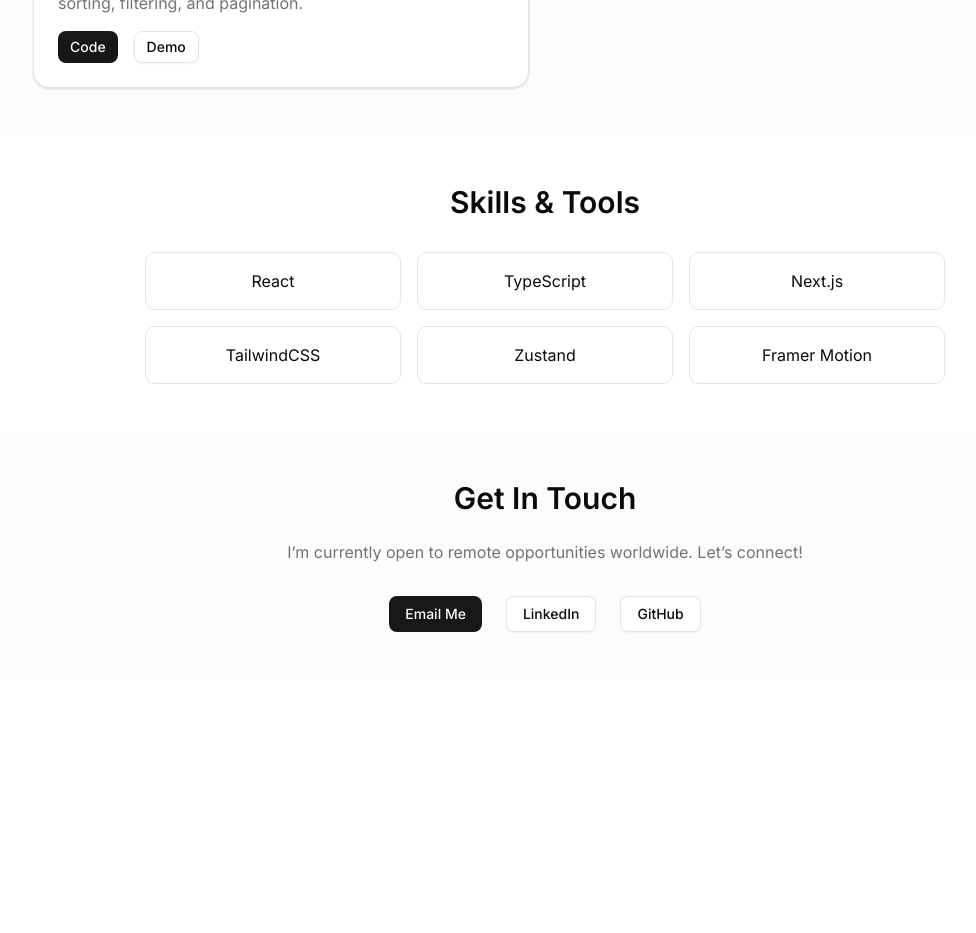
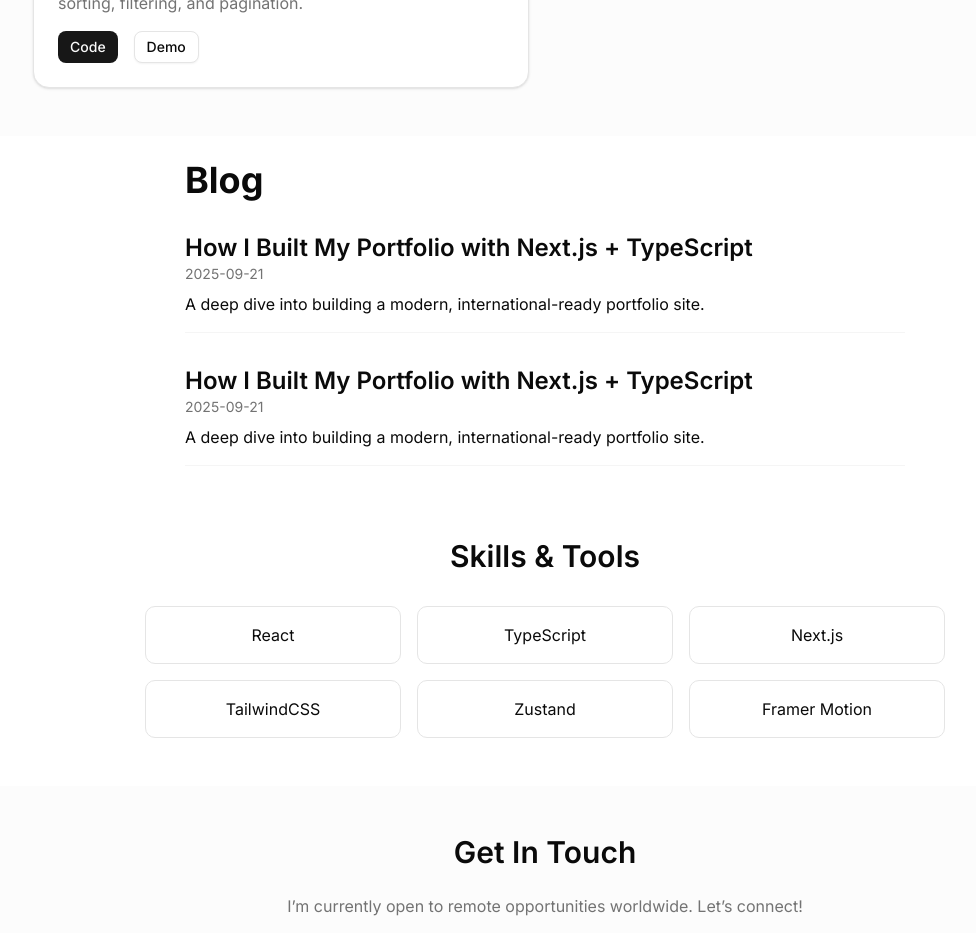
Before and after one commit to henrykay53/henrys-portfolio-site, a Next.js app: page / in a window 1280 px wide. Shown: the part 1460-2393 px from the top of the page, without its empty margins (95-1071 px from the left). Before the commit the page ends 2140 px from the top, so only its background shows below. Built offline with nearby package versions, Linux system fonts and the light colour scheme.

Commit message:
Add: blog feature

```diff
--- a/app/components/blog/page.tsx
+++ b/app/components/blog/page.tsx
@@ -28,7 +28,7 @@
   });
 
   return (
-    <main className="max-w-3xl mx-auto p-6">
+    <main id="blog" className="max-w-3xl mx-auto p-6">
       <h1 className="text-4xl font-bold mb-8">Blog</h1>
       <div className="space-y-8">
         {posts.map((post) => (
--- a/app/page.tsx
+++ b/app/page.tsx
@@ -1,5 +1,6 @@
 import Hero from "./components/Hero";
 import About from "./components/About";
+import BlogPage from "./components/blog/page";
 import Projects from "./components/Project";
 import Skills from "./components/Skills";
 import Contact from "./components/Contact";
@@ -12,6 +13,7 @@
       <Hero />
       <About />
       <Projects />
+      <BlogPage />
       <Skills />
       <Contact />
 
--- a/content/blog/second-post.mdx
+++ b/content/blog/second-post.mdx
@@ -0,0 +1,10 @@
+---
+title: "How I Built My Portfolio with Next.js + TypeScript"
+date: "2025-09-21"
+excerpt: "A deep dive into building a modern, international-ready portfolio site."
+---
+
+# Building My Portfolio
+
+This is my very first blog post written in **MDX**.
+It supports *markdown* syntax and even **React components**.
```
